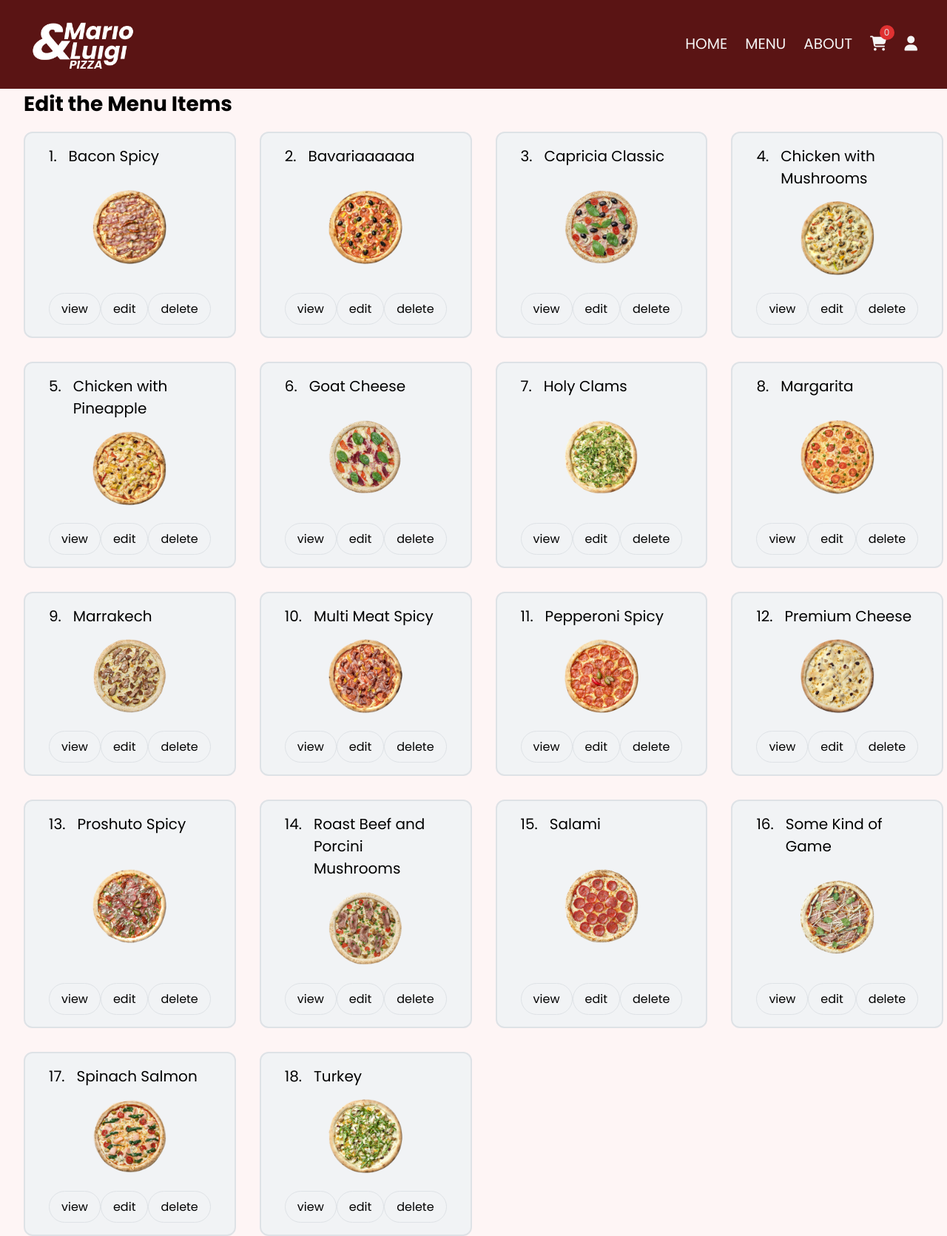
After one commit to jjcoll/pizzeria-app, a Flask app: page /edit-menu in a window 1280 px wide. The commit adds this page. Shown: the whole page at 74% size. Run offline with Flask 3, Linux system fonts and the light colour scheme; some libraries are stand-ins or nearby versions.

Commit message:
crud for menu

```diff
--- a/app/routes.py
+++ b/app/routes.py
@@ -38,6 +38,13 @@ def payment_page():
 
     return render_template(
         "payment.html", js_file=url_for("static", filename="js/payment.js")
+    )
+
+
+@app.route("/edit-menu")
+def edit_menu_page():
+    return render_template(
+        "edit-menu.html", js_file=url_for("static", filename="js/editMenu.js")
     )
 
 
@@ -193,6 +200,7 @@ def get_pizza_menu():
     for pizza in menuData:
         menu.append(
             {
+                "id": pizza.id,
                 "name": pizza.name,
                 "imageName": pizza.imageName,
                 "price": pizza.price,
@@ -220,3 +228,42 @@ def post_pizza_menu():
     )
     db.session.add(new_pizza)
     db.session.commit()
+
+
+@app.route("/update-pizza-menu", methods=["POST"])
+def update_pizza_menu_item():
+    data = request.json
+    itemData = data.get("item")
+
+    if itemData:
+        # Extract values from the received data
+        item_id = itemData.get("id")
+        name = itemData.get("name")
+        imageName = itemData.get("imageName")
+        price = itemData.get("price")
+        vegan = itemData.get("vegan")
+        soldOut = itemData.get("soldOut")
+        description = itemData.get("description")
+        timeToCook = itemData.get("timeToCook")
+
+        # Fetch the item from the database
+        item = PizzaMenu.query.get(item_id)
+
+        if item:
+            # Update the item with the new values
+            item.name = name
+            item.imageName = imageName
+            item.price = price
+            item.vegan = vegan
+            item.soldOut = soldOut
+            item.description = description
+            item.timeToCook = timeToCook
+
+            # Commit the changes to the database
+            db.session.commit()
+
+            return jsonify({"message": "Item updated correctly"})
+        else:
+            return jsonify({"message": "Item not found"}), 404
+    else:
+        return jsonify({"message": "Invalid data received"}), 400
--- a/app/static/css/base.css
+++ b/app/static/css/base.css
@@ -155,6 +155,7 @@ body {
 
 .btn-remove:hover {
     background-color: #ffc9c9;
+    color: #c92a2a;
 }
 
 .hidden {
--- /dev/null
+++ b/app/static/css/edit-menu.css
@@ -0,0 +1,133 @@
+.edit-menu__container {
+    width: 95%;
+    margin: 0 auto;
+}
+
+.menu-table {
+    width: 100%;
+
+    display: grid;
+    grid-template-columns: repeat(4, 1fr);
+    gap: 32px;
+}
+
+.menu-item {
+    padding: 16px 32px;
+    background-color: #f1f3f5;
+    border: 2px solid #dee2e6;
+    border-radius: 12px;
+
+    display: flex;
+    flex-direction: column;
+    justify-content: space-between;
+}
+
+.item-img {
+    margin-bottom: 24px;
+    display: flex;
+    justify-content: center;
+}
+
+.item-description {
+    display: flex;
+    gap: 16px;
+    margin-bottom: 16px;
+}
+
+.pizza__img {
+    height: 100px;
+}
+
+.action-btn-container {
+    display: flex;
+    justify-content: space-around;
+}
+
+/* floating window */
+.floating-window {
+    position: fixed;
+    top: 120px;
+    right: 50%;
+    transform: translateX(50%);
+
+    background-color: #dee2e6;
+    width: 600px;
+    /* height: 80vh; */
+    /* overflow-y: scroll; */
+    border-radius: 24px;
+    z-index: 3;
+
+    filter: none;
+}
+
+.form {
+    margin-bottom: 24px;
+    font-size: 16px;
+    padding: 12px;
+    height: 300px;
+    overflow-y: scroll;
+    background-color: #e9ecef;
+    border-radius: 24px;
+}
+
+.form input,
+.form textarea {
+    width: 100%;
+    border-radius: 12px;
+    padding: 6px 12px;
+    font-size: 16px;
+    border: none;
+    margin-bottom: 24px;
+}
+
+.form p {
+    font-size: 16px;
+    margin-bottom: 12px;
+}
+
+
+.form-btn:hover {
+    background-color: #e9ecef;
+}
+
+.checkbox-container {
+    display: flex;
+    justify-content: space-around;
+    align-items: center;
+    margin-bottom: 24px;
+}
+
+.input-checkbox-container input {
+    margin-bottom: 0px;
+}
+
+.input-checkbox-container label {
+    font-size: 16px;
+}
+
+.input-checkbox-container {
+    display: flex;
+    gap: 12px;
+    align-items: center;
+}
+
+.close-btn-container {
+    display: flex;
+    width: 100%;
+    justify-content: end;
+}
+
+.window-content {
+    padding: 16px 32px;
+    padding-top: 12px;
+}
+
+.blur-page {
+    filter: blur(2px);
+    /* prevent clicking on page */
+    pointer-events: none;
+    position: fixed;
+    z-index: -1;
+    height: 100%;
+    /* overflow: hidden; */
+}
--- a/app/static/js/base.js
+++ b/app/static/js/base.js
@@ -1,3 +1,5 @@
+console.log('hello from base')
+
 function updateCart() {
 
     console.log('update cart')
--- /dev/null
+++ b/app/static/js/editMenu.js
@@ -0,0 +1,207 @@
+const editMenuContainerEl = document.querySelector('.edit-menu__container')
+const menuTableEL = document.querySelector('.menu-table')
+const floatingWindowEl = document.querySelector('.floating-window')
+const windowContentEl = document.querySelector('.window-content')
+const closeWindowBtn = document.querySelector('.close-window-btn')
+
+
+
+
+async function getPizzaMenu() {
+    const url = `http://127.0.0.1:5000/get-pizza-menu`
+
+    try {
+        const res = await fetch(url)
+        if (res.status === 404) {
+            return -1
+        }
+        const { menu } = await res.json()
+        editMenuContainerEl.classList.remove('hidden')
+        hideLoader()
+
+        renderMenuTable(menu)
+
+    } catch (error) {
+        console.log(error)
+    }
+}
+
+async function updateMenuItem(item) {
+
+    const url = 'http://127.0.0.1:5000/update-pizza-menu'
+    const data = {
+        item: item
+    }
+
+    try {
+        const res = await fetch(url, {
+            method: 'POST',
+            headers: {
+                'Content-Type': 'application/json'
+            },
+            body: JSON.stringify(data)
+        })
+
+        if (!res.ok) {
+            throw new Error('Server response was not ok')
+        }
+
+        // alert of update and re-render
+        throwAlert(`${item.name} has been updated correctly`, '', 'success')
+        getPizzaMenu()
+
+        const resData = await res.json()
+
+        console.log(resData)
+
+    } catch (error) {
+        console.log('Error:', error)
+    }
+}
+
+function renderMenuTable(menu) {
+
+    menuTableEL.innerHTML = ''
+
+    menu.forEach(item => {
+
+        const element = document.createElement('div')
+        element.classList.add('menu-item')
+        element.innerHTML = `
+        <div class='item-description'>
+            <p>${item.id}.</p>
+            <p>${item.name}</p>
+        </div>
+        <div class='item-img'>
+            <img class="pizza__img" src='static/img/pizzas/${item.imageName}.png' />
+        </div>
+        <div class='action-btn-container'>
+            <button class='btn btn-view'>view</button>
+            <button class='btn btn-edit'>edit</button>
+            <button class='btn btn-remove'>delete</button>
+        </div>
+        `
+
+
+
+        // view item
+        element.querySelector('.btn-view').addEventListener('click', () => {
+            floatingWindowEl.classList.remove('hidden')
+            editMenuContainerEl.classList.add('blur-page')
+
+            windowContentEl.innerHTML = `
+            <p>Pizza Name: ${item.name}</p>
+            <div class="flex">
+                <p>Id: ${item.id}</p>
+                <p>Price: ${item.price}</p>
+            </div>
+            <div>
+                <img class="pizza__img" src='static/img/pizzas/${item.imageName}.png' />
+                <p>Image name: ${item.imageName}</p>
+            </div>
+            <div class='flex'>
+                <p>Vegan: ${item.vegan}</p>
+                <p>Sold out: ${item.soldOut}</p>
+            </div>
+                <p>Time to cook: ${item.timeToCook} seconds</p>
+            `
+
+            console.log('click')
+        })
+
+        // edit the item
+        element.querySelector('.btn-edit').addEventListener('click', () => {
+            console.log('click')
+            floatingWindowEl.classList.remove('hidden')
+            editMenuContainerEl.classList.add('blur-page')
+
+            windowContentEl.innerHTML = `
+                    <p>Pizza id: ${item.id}</p>
+                    <form class='form'>
+                        <p>Name</p>
+                        <input type="text" id="name" name="name" class="input-field" value="${item.name}">
+
+                        <p>Image Name</p>
+                        <input type="text" id="imageName" name="imageName" class="input-field" value="${item.imageName}">
+
+                        <p>Price</p>
+                        <input type="text" id="price" name="price" class="input-field" value="${item.price}">
+
+                        <div class='checkbox-container'>
+                            <div class='input-checkbox-container'>
+                                <input type="checkbox" id="vegan" name="vegan" class="input-field" ${item.vegan ? 'checked' : ''}>
+                                <label for='vegan'>Vegan</label>
+                            </div>
+
+                            <div class='input-checkbox-container'>
+                                <input type="checkbox" id="soldOut" name="soldOut" class="input-field" ${item.soldOut ? 'checked' : ''}>
+                                <label for='soldOut'>Soldout</label>
+                            </div>
+                        </div>
+
+
+                        <p>Description</p>
+                        <textarea id="description" name="description" class="input-field">${item.description}</textarea>
+
+                        <p>Time to Cook</p>
+                        <input type="text" id="timeToCook" name="timeToCook" class="input-field" value="${item.timeToCook}">
+                    </form>
+
+                    <button class='btn form-btn save-btn'>Save Changes</button>
+                    <button class='btn form-btn cancel-btn'>Cancel</button>
+                `;
+
+
+            // save changes
+            windowContentEl.querySelector('.save-btn').addEventListener('click', () => {
+
+                const editedItem = {
+                    id: item.id,
+                    name: windowContentEl.querySelector('#name').value,
+                    imageName: windowContentEl.querySelector('#imageName').value,
+                    price: parseFloat(windowContentEl.querySelector('#price').value),
+                    vegan: windowContentEl.querySelector('#vegan').checked,
+                    soldOut: windowContentEl.querySelector('#soldOut').checked,
+                    description: windowContentEl.querySelector('#description').value,
+                    timeToCook: parseInt(windowContentEl.querySelector('#timeToCook').value)
+                }
+
+                console.log(editedItem)
+
+                updateMenuItem(editedItem)
+                floatingWindowEl.classList.add('hidden')
+                editMenuContainerEl.classList.remove('blur-page')
+
+            })
+
+            // cancel changes
+            windowContentEl.querySelector('.cancel-btn').addEventListener('click', () => {
+                floatingWindowEl.classList.add('hidden')
+                editMenuContainerEl.classList.remove('blur-page')
+            })
+
+        })
+
+        // remove the item
+        element.querySelector('.btn-remove').addEventListener('click', () => {
+            console.log('click')
+            floatingWindowEl.classList.remove('hidden')
+            editMenuContainerEl.classList.add('blur-page')
+        })
+
+
+        menuTableEL.appendChild(element)
+
+    })
+
+
+
+}
+
+closeWindowBtn.addEventListener('click', () => {
+    floatingWindowEl.classList.add('hidden')
+    editMenuContainerEl.classList.remove('blur-page')
+})
+
+showLoader()
+getPizzaMenu()
--- /dev/null
+++ b/app/templates/edit-menu.html
@@ -0,0 +1,21 @@
+{% extends 'base.html' %}
+
+{% block content %}
+<link rel="stylesheet" href="{{ url_for('static', filename='css/edit-menu.css') }}">
+
+<section class="edit-menu__container hidden">
+    <h2 class="heading-2">Edit the Menu Items</h2>
+
+    <div class="menu-table">
+    </div>
+</section>
+
+<div class="floating-window hidden">
+    <div class="close-btn-container">
+        <button class="btn close-window-btn"><i class="fa-solid fa-xmark"></i></button>
+    </div>
+    <div class="window-content"></div>
+</div>
+
+
+{% endblock %}
```
Also changed, not shown: instance/database.db.
